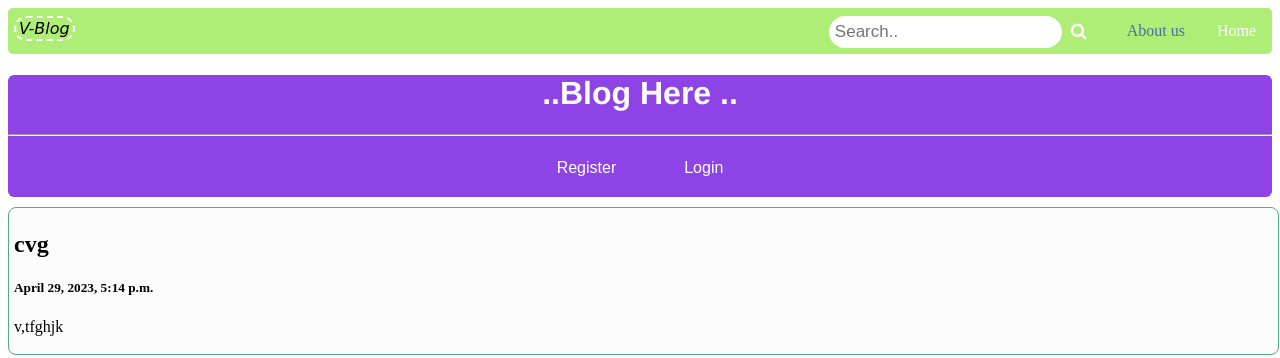
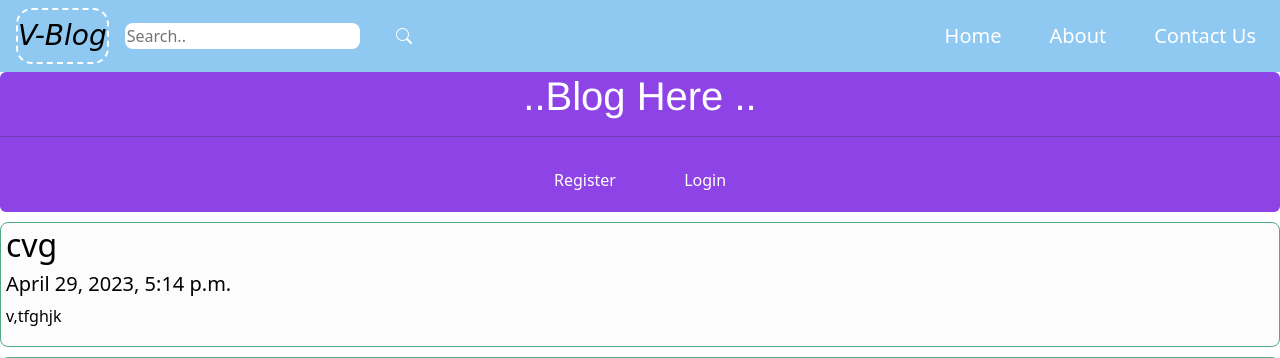
Before and after one commit to vatsal-namdev/Vblog, a Django app: page / in a window 1280 px wide. Shown: the top 358 px of the page. Run offline with Django 4.2, Linux system fonts and the light colour scheme; data comes from the database, SQL or seed files in the repository; some libraries are stand-ins or nearby versions.

Commit message:
frontend

```diff
--- a/blog/settings.py
+++ b/blog/settings.py
@@ -39,7 +39,8 @@ INSTALLED_APPS = [
     "django.contrib.messages",
     "django.contrib.staticfiles",
     "blogpost",
-    "ckeditor"
+    "ckeditor",
+    "bootstrap5"
 ]
 
 MIDDLEWARE = [
--- a/templates/index.html
+++ b/templates/index.html
@@ -4,8 +4,12 @@
     <meta charset="UTF-8">
     <meta http-equiv="X-UA-Compatible" content="IE=edge">
     <meta name="viewport" content="width=device-width, initial-scale=1.0">
-    <title>Document</title>
+    <title>Vblog</title>
+    <link rel="stylesheet" href="https://cdn.jsdelivr.net/npm/bootstrap-icons@1.10.5/font/bootstrap-icons.css">
     <link rel="stylesheet" href="https://cdnjs.cloudflare.com/ajax/libs/font-awesome/4.7.0/css/font-awesome.min.css">
+    {% load bootstrap5 %}
+    {% bootstrap_css %}
+    {% bootstrap_javascript %}
     <style>
         body{
             background: white;
@@ -44,22 +48,10 @@
         .box:hover{
             transform: scale(1.004);
         }
-        ul{
-            list-style-type: none;
-            margin: 0;
-            padding: 0;
-            overflow: hidden;
-            background-color: #aeed76;
-            border-radius: 5px;
-        }
-        li {
-            float: right;
-            }
-            ul .navbar-brand{
+
+            .navbar-brand{
                 float: left;
                 color: black;
-                padding: 1px 3px;
-                margin: 8px 6px;
                 font-style: italic;
                 font-family: cursive;
                 border: 2px dashed white;
@@ -81,19 +73,22 @@
                         font-size: 17px;
                         border-radius: 16px;
                         }
-                        .topnav .search-container button {
-                        float: right;
-                        padding: 6px 8px;
-                        margin-top: 8px;
-                        margin-right: 16px;
-                        background: transparent;
-                        font-size: 17px;
+                        .search-container input{
+
                         border: none;
+                        border-radius: 8px;
                         cursor: pointer;
                         }
 
-                        .topnav .search-container button:hover {
+                        .search-container button:hover {
                         background: #ccc;
+                        border-radius: 6px;
+                        }
+
+                        .search-container button{
+                            background: transparent;
+                            border: none;
+                            color: white;
                         }
 
 
@@ -125,25 +120,41 @@
                 border-radius: 5px;
 
             }
+            .bg{
+                background-color: #8fc9f1;
+            }
     </style>
 </head>
 
 <body>
-    <nav class="topnav">
-        <ul>
-            <li><a href="#" class="active">Home</a></li>
+    <nav class="navbar navbar-expand-md bg">
+        <a href="" class="navbar-brand fs-3 ms-3">V-Blog</a>
+        <div class="search-container fs-6"><form method="GET" action="search">
+            <input type="text" placeholder="Search.." name="search">
+            <button type="submit"><i class="bi bi-search"></i></button>
+          </form></div>
+
+    <button class="navbar-toggler" type="button" data-bs-toggle="collapse" data-bs-target="#btn">
+        <i class="bi bi-list"></i>
+    </button>
+    <div class="collapse navbar-collapse" id="btn">
+        <ul class="navbar-nav ms-auto">
+            <li class="nav-item">
+                <a href="#" class="nav-link mx-3 text-white active fs-5">Home</a>
+            </li>
             {% if user.is_authenticated %}
-            <li><a href="update_profile/{{user.username}}/{{user.pk}}">Edit Profile</a></li>
+            <li class="nav-item"><a href="update_profile/{{user.username}}/{{user.pk}}" class="nav-link mx-3 text-white fs-5">Edit Profile</a></li>
             {% endif %}
-            <li><a href="#about">About us</a></li>
-            <li class="search-container"><form method="GET" action="search">
-                <input type="text" placeholder="Search.." name="search">
-                <button type="submit"><i class="fa fa-search"></i></button>
-              </form></li>
+            <li class="nav-item">
+                <a href="#about" class="nav-link mx-3 text-white fs-5">About</a>
+            </li>
+            <li class="nav-item">
+                <a href="#" class="nav-link mx-3 text-white fs-5">Contact Us</a>
+            </li>
+        </ul>
+    </div>
+</nav>
 
-              <li class="navbar-brand">V-Blog</li>
-          </ul>
-    </nav>
     <div class="heading">
         <h1>..Blog Here
             <span style="color:aquamarine">
```
Also changed, not shown: templates/post.html (+4 -3 lines).
